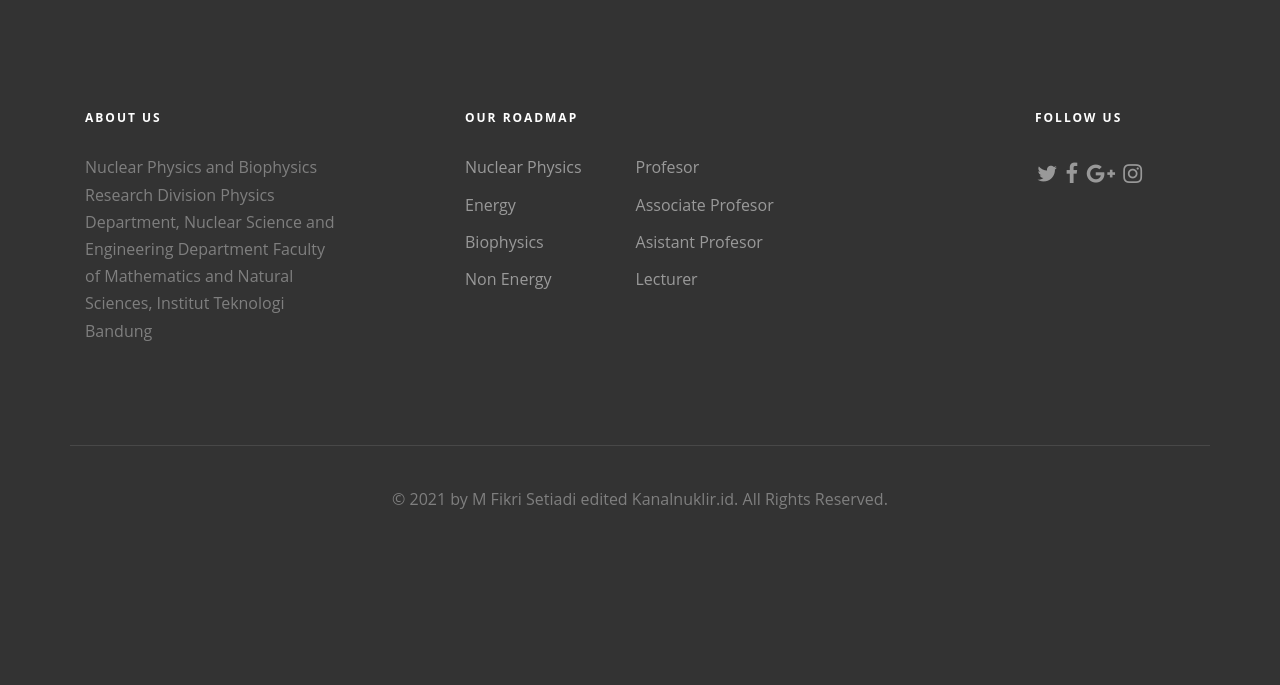
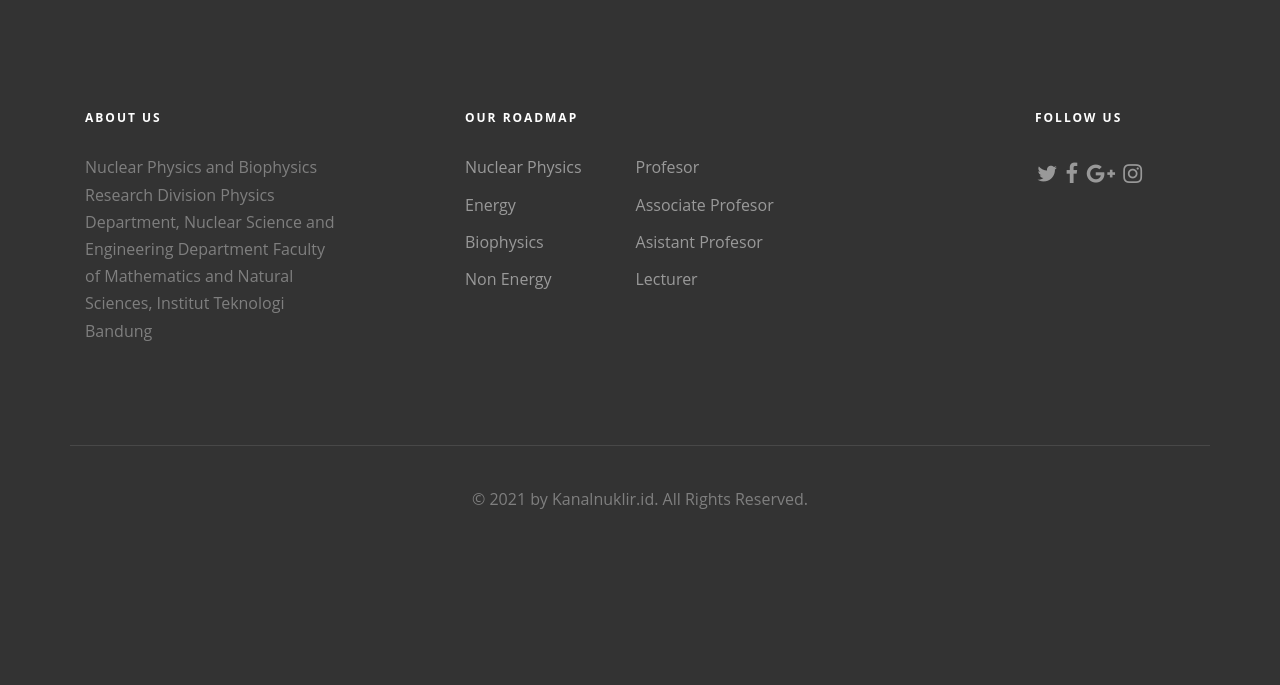
Before and after one commit to junlandaime/mtechno, a CodeIgniter app: page /database/index.php/blog/search in a window 1280 px wide. Shown: the part 2886-3571 px from the top of the page. Run offline with CodeIgniter, Linux system fonts and the light colour scheme; data comes from the database, SQL or seed files in the repository; data that the repository does not hold is empty; some libraries are stand-ins or nearby versions; some web fonts are replaced.

Commit message:
edited footer

```diff
--- a/application/views/v_footer.php
+++ b/application/views/v_footer.php
@@ -35,7 +35,7 @@
 
 
 			<div class="col-md-12 fh5co-copyright text-center">
-				<p>&copy; 2021 by  M Fikri Setiadi</a> edited Kanalnuklir.id. All Rights Reserved.</p>
+				<p>&copy; 2021 </a> by Kanalnuklir.id. All Rights Reserved.</p>
 			</div>
 
 		</div>
```
